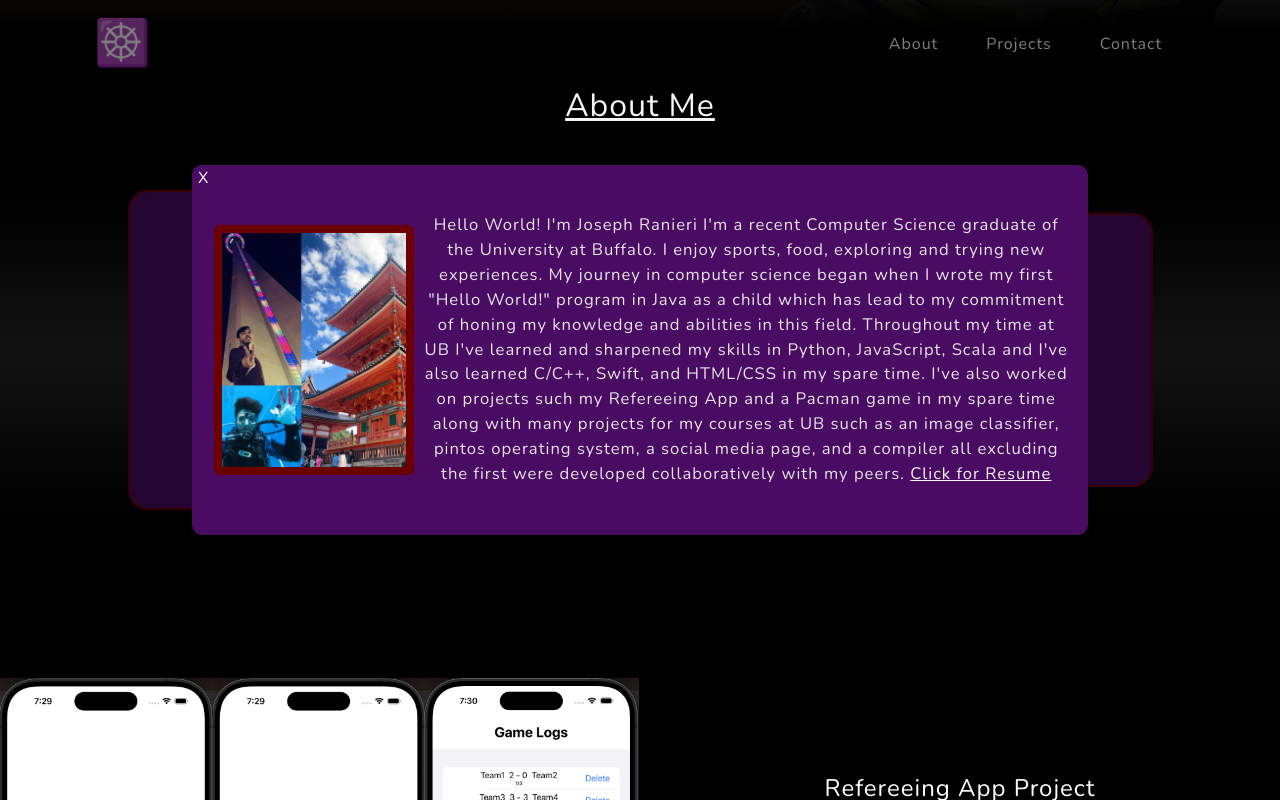
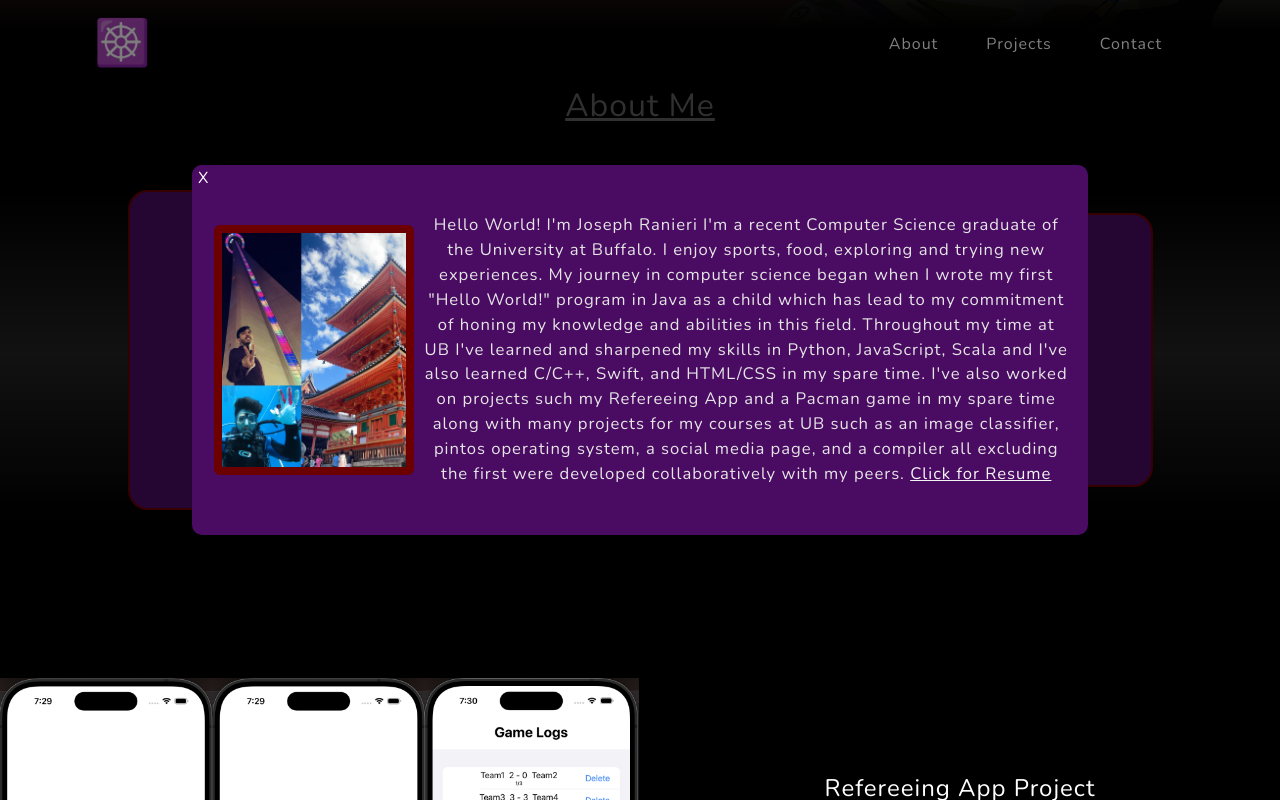
Before and after one commit to justjoe6/justjoe6.github.io, a plain HTML site: page index.html in a window 1280 px wide. Both pictures are taken after a click on the element "Click Here For more!". Shown: the part 770-1570 px from the top of the page. Drawn offline with nearby package versions, Linux system fonts and the light colour scheme.

Commit message:
Fixed dark background for popup

```diff
--- a/index.html
+++ b/index.html
@@ -45,21 +45,25 @@
          <script>
             function displayPopup(){
                 const background = document.getElementById('popupBackground');
+                const abt = document.getElementById('abt');
                 const popup = document.getElementById('popup');
                 background.style.visibility = 'visible';
                 popup.style.visibility = 'visible';
+                abt.style.color = 'rgba(180, 180, 180, 0.265)';
 
             }
             function closePopup(){
                 const background = document.getElementById('popupBackground');
+                const abt = document.getElementById('abt');
                 const popup = document.getElementById('popup');
                 background.style.visibility = 'hidden';
                 popup.style.visibility = 'hidden';
+                abt.style.color = 'white';
 
             }
          </script>
         <div class="about-section">
-            <h2 class="about-title-txt"><u>About Me</u></h2>
+            <h2 class="about-title-txt"><u id="abt">About Me</u></h2>
         </div>
             <div class="sqr-section text-center" id="about">
                                 <div class="about-sqr-skills">
```
